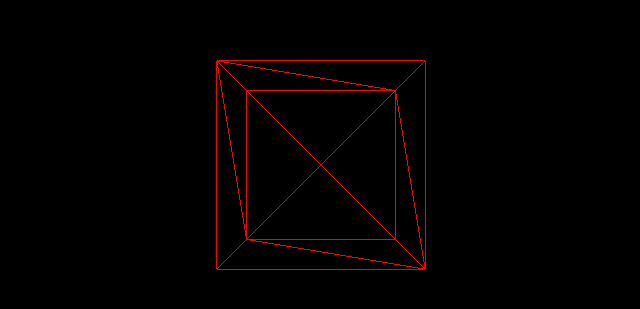
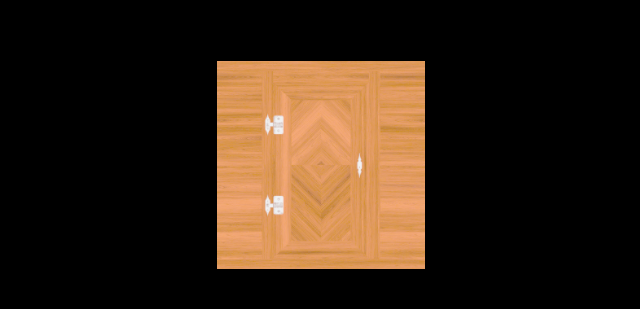
Before and after one commit to AkanaDu/threejs-learning, a website built with Vite: page index.html in a window 1280 px wide. Shown: the part 235-544 px from the top of the page, without its empty margins (319-959 px from the left). Built offline with nearby package versions, Linux system fonts and the light colour scheme.

Commit message:
通过Image的方式加载texture到模型构件上，同时更改一下文件结构目录

```diff
--- a/index.html
+++ b/index.html
@@ -2,7 +2,7 @@
  * @Author: Du.Kang banshee1115@163.com
  * @Date: 2024-06-13 20:40:09
  * @LastEditors: Du.Kang banshee1115@163.com
- * @LastEditTime: 2024-06-13 21:27:44
+ * @LastEditTime: 2024-06-21 17:11:30
  * @FilePath: /threejs-learning/index.html
  * @Description: 这是默认设置,请设置`customMade`, 打开koroFileHeader查看配置 进行设置: https://github.com/OBKoro1/koro1FileHeader/wiki/%E9%85%8D%E7%BD%AE
 -->
@@ -12,10 +12,9 @@
   <meta charset="UTF-8">
   <meta name="viewport" content="width=device-width, initial-scale=1.0">
   <title>First Three.js Project</title>
-  <link rel="stylesheet" href="./style.css">
 </head>
 <body>
   <canvas class="webgl "></canvas>
-  <script type="module" src="./script.js"></script>
+  <script type="module" src="./src/script.js"></script>
 </body>
 </html>
--- a/script.js
+++ b/src/script.js
@@ -2,12 +2,22 @@
  * @Author: Du.Kang banshee1115@163.com
  * @Date: 2024-06-13 20:47:38
  * @LastEditors: Du.Kang banshee1115@163.com
- * @LastEditTime: 2024-06-18 17:20:36
+ * @LastEditTime: 2024-06-24 16:36:55
  * @FilePath: /threejs-learning/script.js
  * @Description: 这是默认设置,请设置`customMade`, 打开koroFileHeader查看配置 进行设置: https://github.com/OBKoro1/koro1FileHeader/wiki/%E9%85%8D%E7%BD%AE
  */
+import './style.css'
 import * as THREE from 'three'
 import { OrbitControls } from 'three/examples/jsm/controls/OrbitControls.js'
+
+// 从static文件中获取img
+const img = new Image()
+const texture = new THREE.Texture(img)
+img.onload = () => {
+  texture.needsUpdate = true
+}
+img.src = '/color.jpg'
+
 
 // Size
 const sizes = {
@@ -68,7 +78,7 @@ const scene = new THREE.Scene()
 
 // Object
 const geometry = new THREE.BoxGeometry(1, 1, 1) // 创建几何体
-const material = new THREE.MeshBasicMaterial({ color: 0xff0000, wireframe: true }) // 创建 材质
+const material = new THREE.MeshBasicMaterial({ map: texture }) // 创建 材质
 const mesh = new THREE.Mesh(geometry, material) // 创建网格体
 scene.add(mesh) // 将网格体添加至场景中
 
--- /dev/null
+++ b/vite.config.js
@@ -0,0 +1,13 @@
+/*
+ * @Author: Du.Kang banshee1115@163.com
+ * @Date: 2024-06-21 16:34:16
+ * @LastEditors: Du.Kang banshee1115@163.com
+ * @LastEditTime: 2024-06-21 17:11:17
+ * @FilePath: /threejs-learning/vite.config.js
+ * @Description: 这是默认设置,请设置`customMade`, 打开koroFileHeader查看配置 进行设置: https://github.com/OBKoro1/koro1FileHeader/wiki/%E9%85%8D%E7%BD%AE
+ */
+// vite.config.js 或 vite.config.ts
+import { defineConfig } from 'vite';
+
+export default defineConfig({
+});
```
Also changed, not shown: public/color.jpg (added), src/style.css (renamed from style.css).
